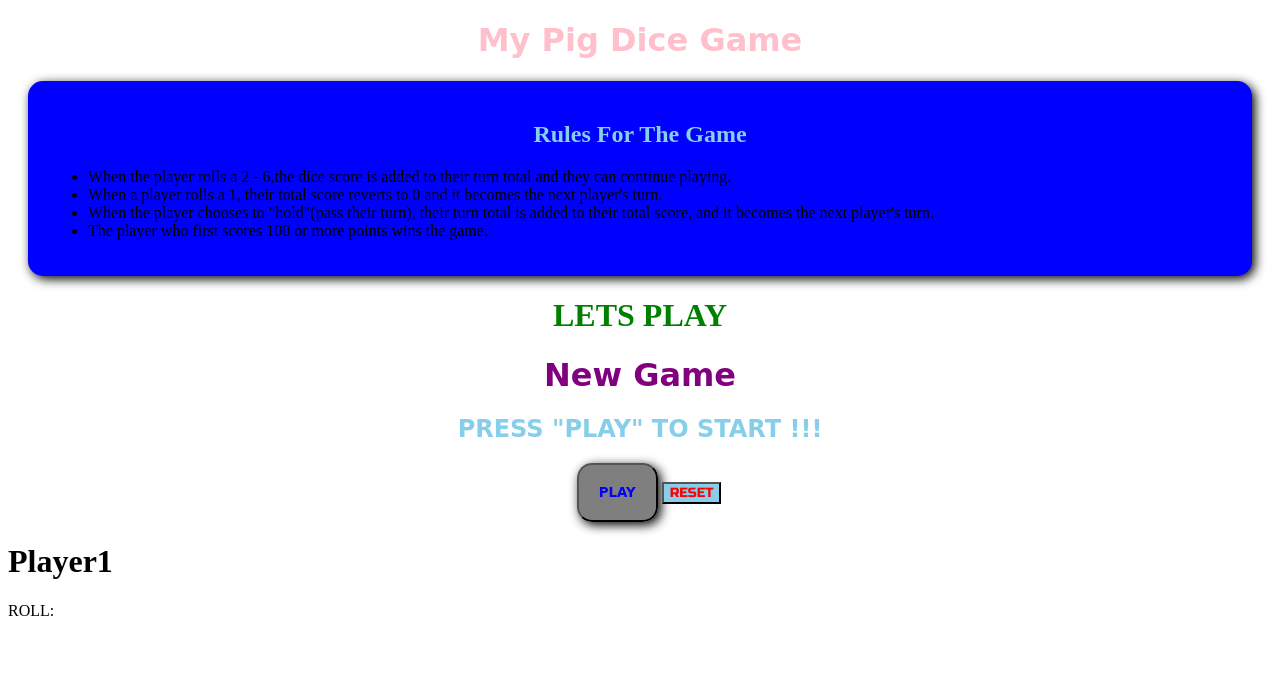
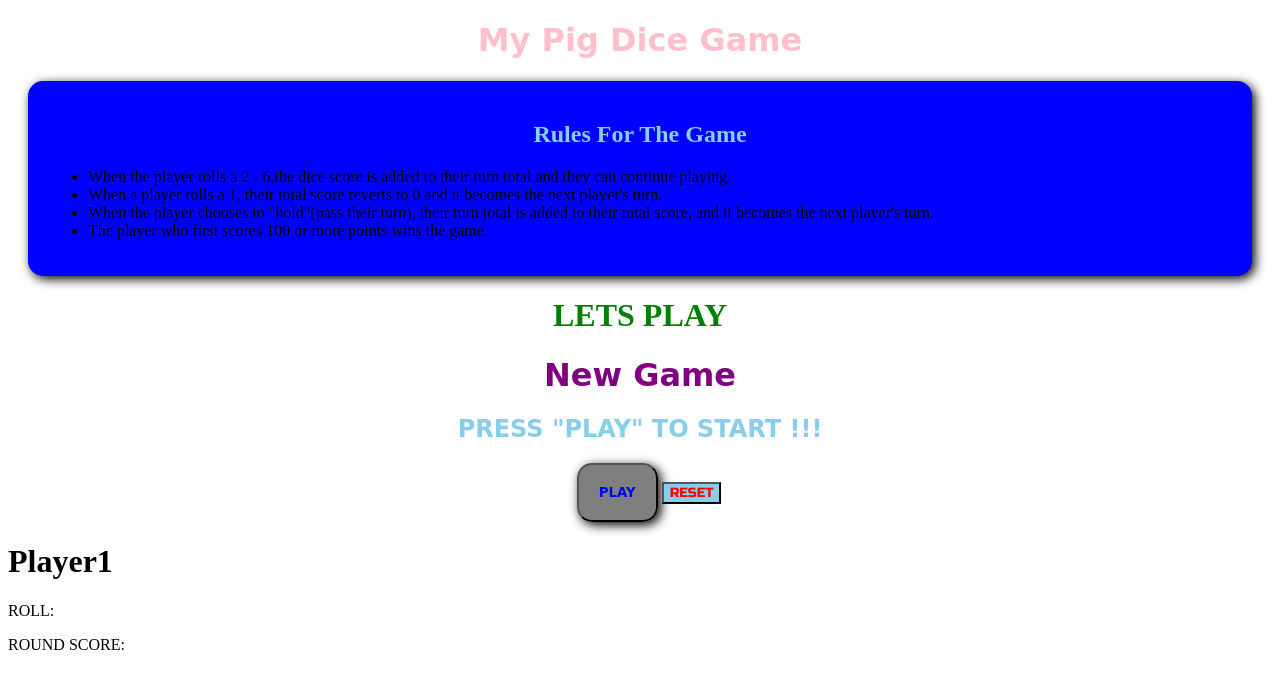
Before and after one commit to JohnWarua/Pig-Dice-Game, a plain HTML site: page index.html in a window 1280 px wide. Drawn offline with Linux system fonts and the light colour scheme; a script that the page names is missing; a web font is replaced by a local one.

Commit message:
add paragraph Round Score

```diff
--- a/index.html
+++ b/index.html
@@ -47,6 +47,7 @@
         <div class="add">
       <h1 class="head3">Player1</h1>
       <p><span class="">ROLL:</span><br>
+      <p><span class="">ROUND SCORE:</span><br>
 
 
   </body>
```
